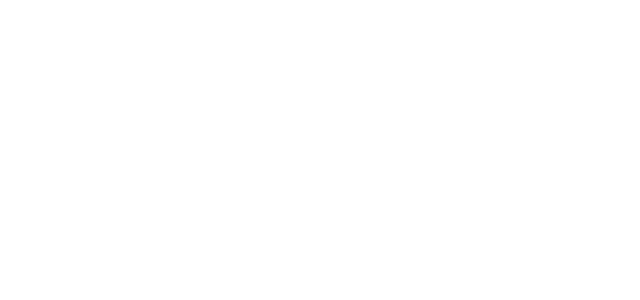
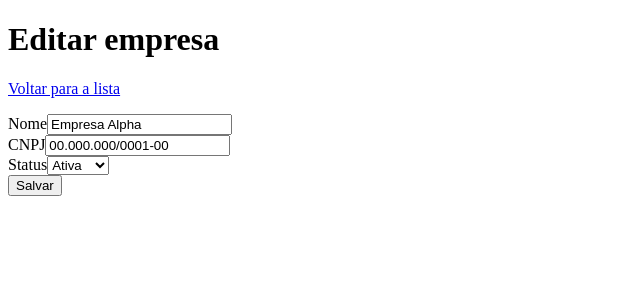
Before and after one commit to LeonardoFelps/company-management, a Vue app: page /empresas/1/editar in a window 1280 px wide. Before the commit this address had no page. Shown: the top 300 px of the page, without its empty margins (0-640 px from the left). Built offline with nearby package versions, Linux system fonts and the light colour scheme.

Commit message:
feat: implementar CRUD inicial de empresas

```diff
--- a/src/mocks/db.js
+++ b/src/mocks/db.js
@@ -3,7 +3,7 @@
     id: 1,
     name: 'Empresa Alpha',
     cnpj: '00.000.000/0001-00',
-    status: 'ativa',
+    status: 1,
     users: [
       {
         id: 1,
@@ -23,7 +23,7 @@
     id: 2,
     name: 'Empresa Beta',
     cnpj: '11.111.111/0001-11',
-    status: 'inativa',
+    status: 0,
     users: [
       {
         id: 3,
@@ -37,7 +37,7 @@
     id: 3,
     name: 'Empresa Gama',
     cnpj: '22.222.222/0001-22',
-    status: 'ativa',
+    status: 1,
     users: [
       {
         id: 4,
--- a/src/pages/CompanyDetails.vue
+++ b/src/pages/CompanyDetails.vue
@@ -1,6 +1,6 @@
 <script setup>
 import { ref, onMounted } from 'vue'
-import { getCompanyById } from '@/services/companyService'
+import { getCompanyById, updateCompany } from '@/services/companyService'
 import { useRoute } from 'vue-router'
 
 const route = useRoute()
@@ -32,6 +32,10 @@
     <main>
         <h1>Detalhes da Empresa</h1>
 
+        <p>
+            <RouterLink to="/empresas">Voltar para a lista</RouterLink>
+        </p>
+
         <p v-if="loading">Carregando detalhes da empresa...</p>
 
         <p v-else-if="error">{{ error }}</p>
@@ -40,7 +44,7 @@
             <article>
                 <h2>{{ company.name }}</h2>
                 <p>CNPJ: {{ company.cnpj }}</p>
-                <p>Status: {{ company.status }}</p>
+                <p>Status: {{ company.status === 1 ? 'Ativa' : 'Inativa' }}</p>
             </article>
         </section>
     </main>
--- /dev/null
+++ b/src/pages/CompanyEdit.vue
@@ -0,0 +1,123 @@
+<script setup>
+import { reactive, ref, onMounted } from 'vue'
+import { useRoute } from 'vue-router'
+import { getCompanyById, updateCompany } from '@/services/companyService'
+
+const route = useRoute()
+const id = route.params.id
+
+const form = reactive({
+  name: '',
+  cnpj: '',
+  status: 1,
+})
+
+const loading = ref(false)
+const saving = ref(false)
+const error = ref('')
+const success = ref('')
+const fieldErrors = reactive({
+  name: '',
+  cnpj: '',
+})
+
+async function loadCompany() {
+  loading.value = true
+  error.value = ''
+
+  try {
+    const company = await getCompanyById(id)
+    form.name = company.name
+    form.cnpj = company.cnpj
+    form.status = company.status
+  } catch (err) {
+    error.value = err instanceof Error ? err.message : 'Erro ao carregar empresa'
+  } finally {
+    loading.value = false
+  }
+}
+
+function validateForm() {
+  fieldErrors.name = ''
+  fieldErrors.cnpj = ''
+
+  let valid = true
+
+  if (!form.name.trim()) {
+    fieldErrors.name = 'Nome da empresa é obrigatório'
+    valid = false
+  }
+
+  if (!form.cnpj.trim()) {
+    fieldErrors.cnpj = 'CNPJ é obrigatório'
+    valid = false
+  }
+
+  return valid
+}
+
+async function handleSubmit() {
+  error.value = ''
+  success.value = ''
+
+  if (!validateForm()) {
+    return
+  }
+
+  saving.value = true
+
+  try {
+    await updateCompany(id, form)
+    success.value = 'Empresa atualizada com sucesso'
+  } catch (err) {
+    error.value = err instanceof Error ? err.message : 'Erro ao salvar empresa'
+  } finally {
+    saving.value = false
+  }
+}
+
+onMounted(() => {
+  loadCompany()
+})
+</script>
+
+<template>
+  <main>
+    <h1>Editar empresa</h1>
+
+    <p>
+      <RouterLink to="/empresas">Voltar para a lista</RouterLink>
+    </p>
+
+    <p v-if="loading">Carregando empresa...</p>
+    <p v-else-if="error">{{ error }}</p>
+
+    <form v-else @submit.prevent="handleSubmit">
+      <div>
+        <label for="name">Nome</label>
+        <input id="name" v-model="form.name" type="text" />
+        <p v-if="fieldErrors.name">{{ fieldErrors.name }}</p>
+      </div>
+
+      <div>
+        <label for="cnpj">CNPJ</label>
+        <input id="cnpj" v-model="form.cnpj" type="text" />
+        <p v-if="fieldErrors.cnpj">{{ fieldErrors.cnpj }}</p>
+      </div>
+
+      <div>
+        <label for="status">Status</label>
+        <select id="status" v-model.number="form.status">
+          <option :value="1">Ativa</option>
+          <option :value="0">Inativa</option>
+        </select>
+      </div>
+
+      <button type="submit" :disabled="saving">
+        {{ saving ? 'Salvando...' : 'Salvar' }}
+      </button>
+
+      <p v-if="success">{{ success }}</p>
+    </form>
+  </main>
+</template>
--- a/src/pages/CompanyList.vue
+++ b/src/pages/CompanyList.vue
@@ -1,6 +1,6 @@
 <script setup>
 import { ref, onMounted } from 'vue'
-import { listCompanies } from '@/services/companyService'
+import { listCompanies, deleteCompany } from '@/services/companyService'
 
 const companies = ref([])
 const loading = ref(false)
@@ -19,25 +19,38 @@
   }
 }
 
+async function handleDelete(id) {
+  await deleteCompany(id)
+  await loadCompanies()
+}
+
 onMounted(() => {
   loadCompanies()
 })
-
 </script>
 
 <template>
   <main>
     <h1>Empresas</h1>
 
+    <p>
+      <RouterLink to="/empresas/nova">Cadastrar empresa</RouterLink>
+    </p>
+
     <p v-if="loading">Carregando empresas...</p>
-
     <p v-else-if="error">{{ error }}</p>
 
     <section v-else>
         <article v-for="company in companies" :key="company.id">
           <h2>{{ company.name }}</h2>
           <p>CNPJ: {{ company.cnpj }}</p>
-            <p>Status: {{ company.status }}</p>
+          <p>Status: {{ company.status === 1 ? 'Ativa' : 'Inativa' }}</p>
+
+          <div>
+            <RouterLink :to="`/empresas/${company.id}`">Visualizar</RouterLink>
+            <RouterLink :to="`/empresas/${company.id}/editar`">Editar</RouterLink>
+            <button type="button" @click="handleDelete(company.id)">Excluir</button>
+          </div>
         </article>
       </section>
   </main>
--- /dev/null
+++ b/src/pages/CompanyNew.vue
@@ -0,0 +1,98 @@
+<script setup>
+import { reactive, ref } from 'vue'
+import { createCompany } from '@/services/companyService'
+
+const form = reactive({
+  name: '',
+  cnpj: '',
+  status: 1,
+})
+
+const saving = ref(false)
+const error = ref('')
+const success = ref('')
+const fieldErrors = reactive({
+  name: '',
+  cnpj: '',
+})
+
+function validateForm() {
+  fieldErrors.name = ''
+  fieldErrors.cnpj = ''
+
+  let valid = true
+
+  if (!form.name.trim()) {
+    fieldErrors.name = 'Nome da empresa é obrigatório'
+    valid = false
+  }
+
+  if (!form.cnpj.trim()) {
+    fieldErrors.cnpj = 'CNPJ é obrigatório'
+    valid = false
+  }
+
+  return valid
+}
+
+async function handleSubmit() {
+  error.value = ''
+  success.value = ''
+
+  if (!validateForm()) {
+    return
+  }
+
+  saving.value = true
+
+  try {
+    await createCompany(form)
+    success.value = 'Empresa cadastrada com sucesso'
+  } catch (err) {
+    error.value = err instanceof Error ? err.message : 'Erro ao salvar empresa'
+  } finally {
+    saving.value = false
+  }
+}
+
+</script>
+
+<template>
+  <main>
+    <h1>Cadastrar empresa</h1>
+
+    <p>
+      <RouterLink to="/empresas">Voltar para a lista</RouterLink>
+    </p>
+
+    <p v-if="error">{{ error }}</p>
+
+    <form @submit.prevent="handleSubmit">
+      <div>
+        <label for="name">Nome</label>
+        <input id="name" v-model="form.name" type="text" />
+        <p v-if="fieldErrors.name">{{ fieldErrors.name }}</p>
+      </div>
+
+      <div>
+        <label for="cnpj">CNPJ</label>
+        <input id="cnpj" v-model="form.cnpj" type="text" />
+        <p v-if="fieldErrors.cnpj">{{ fieldErrors.cnpj }}</p>
+      </div>
+
+      <div>
+        <label for="status">Status</label>
+        <select id="status" v-model.number="form.status">
+          <option :value="1">Ativa</option>
+          <option :value="0">Inativa</option>
+        </select>
+      </div>
+
+      <button type="submit" :disabled="saving">
+        {{ saving ? 'Salvando...' : 'Salvar' }}
+      </button>
+
+      <p v-if="success">{{ success }}</p>
+    </form>
+  </main>
+</template>
--- a/src/router/index.js
+++ b/src/router/index.js
@@ -1,6 +1,8 @@
 import { createRouter, createWebHistory } from 'vue-router'
 import CompanyList from '@/pages/CompanyList.vue'
 import CompanyDetails from '@/pages/CompanyDetails.vue'
+import CompanyEdit from '@/pages/CompanyEdit.vue'
+import CompanyNew from '@/pages/CompanyNew.vue'
 
 const router = createRouter({
   history: createWebHistory(import.meta.env.BASE_URL),
@@ -19,6 +21,16 @@
       name: 'company-details',
       component: CompanyDetails,
     },
+    {
+      path: '/empresas/:id/editar',
+      name: 'company-edit',
+      component: CompanyEdit,
+    },
+    {
+      path: '/empresas/nova',
+      name: 'company-new',
+      component: CompanyNew,
+    },
   ],
 })
 
```
Lines whose indentation alone changed are shown as unchanged.
